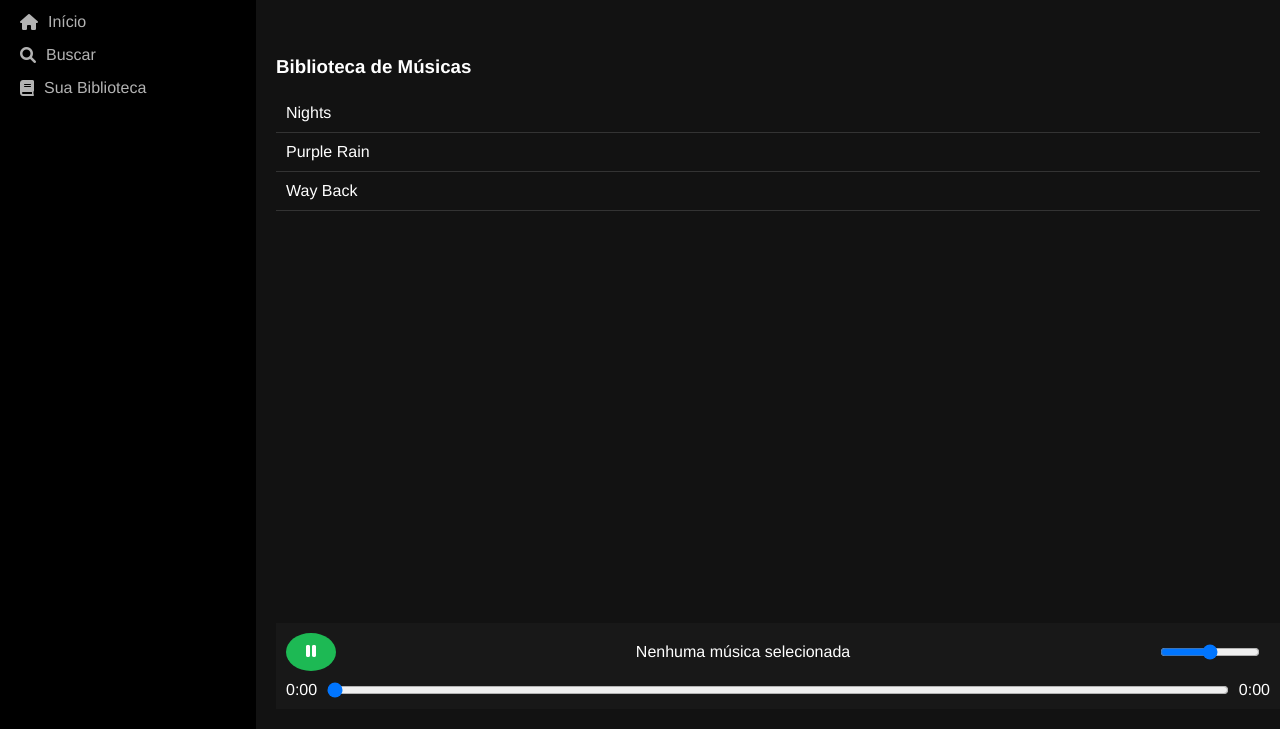
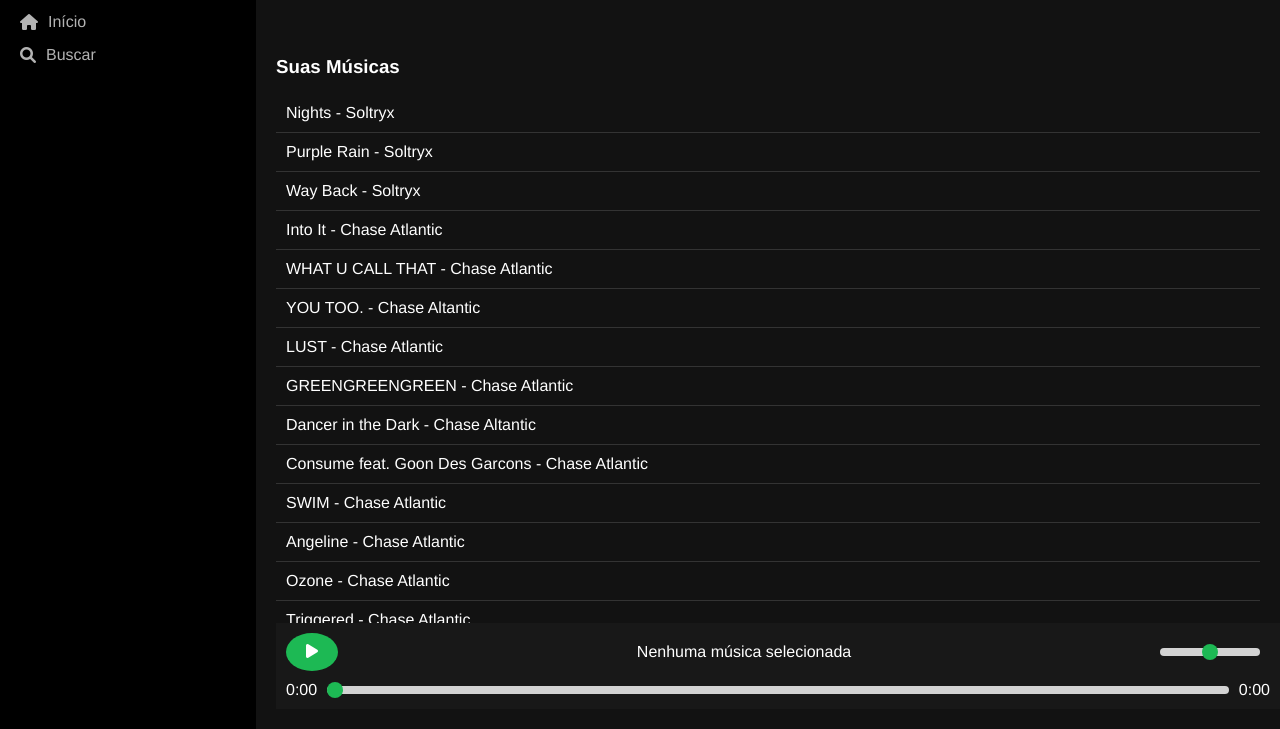
Before and after one commit to akiradv/spotify, a plain HTML site: page index.html in a window 1280 px wide. Both pictures are taken after a click on the button 312 px from the left and 723 px from the top of the page. Shown: the part 71-800 px from the top of the page. Drawn offline with Linux system fonts and the light colour scheme.

Commit message:
+ musicas

```diff
--- a/index.html
+++ b/index.html
@@ -14,7 +14,6 @@
             <ul>
                 <li><a href="#"><i class="fas fa-home"></i> Início</a></li>
                 <li><a href="#"><i class="fas fa-search"></i> Buscar</a></li>
-                <li><a href="#library"><i class="fas fa-book"></i> Sua Biblioteca</a></li>
             </ul>
         </nav>
     </div>
@@ -22,12 +21,12 @@
         <header>
             <h2>Bem-vindo ao AkiPlay</h2>
         </header>
-        <section id="library" class="music-library">
-            <h3>Biblioteca de Músicas</h3>
+        <div class="music-library">
+            <h3>Suas Músicas</h3>
             <ul id="music-list">
                 <!-- Lista de músicas será gerada aqui -->
             </ul>
-        </section>
+        </div>
         <footer>
             <div class="player-controls">
                 <button id="play-pause"><i class="fas fa-play"></i></button>
@@ -45,6 +44,6 @@
             </audio>
         </footer>
     </div>
-    <script src="script.js"></script>
+    <script src="scripts.js"></script>
 </body>
 </html>
--- a/script.js
+++ /dev/null
@@ -1,76 +0,0 @@
-document.addEventListener('DOMContentLoaded', () => {
-    const musicList = [
-        { title: "Música 1", artist: "Artista 1", src: "musics/Nights.wav" },
-        { title: "Música 2", artist: "Artista 2", src: "musics/Purple Rain.wav" },
-        { title: "Música 3", artist: "Artista 3", src: "musics/Way Back.wav" }
-    ];
-
-    let currentTrackIndex = 0;
-
-    const musicListElement = document.getElementById('music-list');
-    const audioPlayer = document.getElementById('audio-player');
-    const playPauseButton = document.getElementById('play-pause');
-    const currentTrackElement = document.getElementById('current-track');
-    const volumeControl = document.getElementById('volume-control');
-    const progressBar = document.getElementById('progress-bar');
-    const currentTimeElement = document.getElementById('current-time');
-    const durationElement = document.getElementById('duration');
-
-    function loadTrack(index) {
-        const music = musicList[index];
-        const musicName = music.src.split('/').pop().replace(/\.[^/.]+$/, "");
-        audioPlayer.src = music.src;
-        currentTrackElement.textContent = `Tocando: ${musicName}`;
-        playPauseButton.innerHTML = '<i class="fas fa-pause"></i>';
-        audioPlayer.play();
-    }
-
-    musicList.forEach((music, index) => {
-        const li = document.createElement('li');
-        const musicName = music.src.split('/').pop().replace(/\.[^/.]+$/, "");
-        li.textContent = musicName;
-        li.addEventListener('click', () => {
-            currentTrackIndex = index;
-            loadTrack(currentTrackIndex);
-        });
-        musicListElement.appendChild(li);
-    });
-
-    playPauseButton.addEventListener('click', () => {
-        if (audioPlayer.paused) {
-            audioPlayer.play();
-            playPauseButton.innerHTML = '<i class="fas fa-pause"></i>';
-        } else {
-            audioPlayer.pause();
-            playPauseButton.innerHTML = '<i class="fas fa-play"></i>';
-        }
-    });
-
-    volumeControl.addEventListener('input', (e) => {
-        audioPlayer.volume = e.target.value;
-    });
-
-    audioPlayer.addEventListener('timeupdate', () => {
-        const currentTime = audioPlayer.currentTime;
-        const duration = audioPlayer.duration;
-        progressBar.max = duration;
-        progressBar.value = currentTime;
-        currentTimeElement.textContent = formatTime(currentTime);
-        durationElement.textContent = formatTime(duration);
-    });
-
-    progressBar.addEventListener('input', (e) => {
-        audioPlayer.currentTime = e.target.value;
-    });
-
-    audioPlayer.addEventListener('ended', () => {
-        currentTrackIndex = (currentTrackIndex + 1) % musicList.length;
-        loadTrack(currentTrackIndex);
-    });
-
-    function formatTime(seconds) {
-        const minutes = Math.floor(seconds / 60);
-        const secs = Math.floor(seconds % 60);
-        return `${minutes}:${secs < 10 ? '0' : ''}${secs}`;
-    }
-});
--- /dev/null
+++ b/scripts.js
@@ -0,0 +1,103 @@
+document.addEventListener('DOMContentLoaded', () => {
+    const musicList = [
+        { title: "Nights", artist: "Soltryx", src: "musics/Nights.wav" },
+        { title: "Purple Rain", artist: "Soltryx", src: "musics/Purple Rain.wav" },
+        { title: "Way Back", artist: "Soltryx", src: "musics/Way Back.wav" },
+        { title: "Into It", artist: "Chase Atlantic", src: "musics/Into It.wav" },
+        { title: "WHAT U CALL THAT", artist: "Chase Atlantic", src: "musics/WHAT U CALL THAT.wav" },
+        { title: "YOU TOO.", artist: "Chase Altantic", src: "musics/YOU TOO.wav" },
+        { title: "LUST", artist: "Chase Atlantic", src: "musics/LUST.wav" },
+        { title: "GREENGREENGREEN", artist: "Chase Atlantic", src: "musics/GREENGREENGREEN.wav" },
+        { title: "Dancer in the Dark", artist: "Chase Altantic", src: "musics/Dancer in the Dark.wav" },
+        { title: "Consume feat. Goon Des Garcons", artist: "Chase Atlantic", src: "musics/Consume feat. Goon Des Garcons.wav" },
+        { title: "SWIM", artist: "Chase Atlantic", src: "musics/SWIM.wav" },
+        { title: "Angeline", artist: "Chase Atlantic", src: "musics/I'm Not Okay.wav" },
+        { title: "Ozone", artist: "Chase Atlantic", src: "musics/Ozone.wav" },
+        { title: "Triggered", artist: "Chase Atlantic", src: "musics/Triggered.wav" },
+        { title: "Keep It Up", artist: "Chase Atlantic", src: "musics/Keep It Up.wav" },
+        { title: "Okay", artist: "Chase Atlantic", src: "musics/Okay.wav" },
+        { title: "", artist: "Chase Atlantic", src: "musics/I'm Not Okay.wav" },
+        { title: "", artist: "Chase Atlantic", src: "musics/I'm Not Okay.wav" },
+        { title: "", artist: "Chase Atlantic", src: "musics/I'm Not Okay.wav" },
+        { title: "", artist: "Chase Atlantic", src: "musics/I'm Not Okay.wav" },
+        { title: "", artist: "Chase Atlantic", src: "musics/I'm Not Okay.wav" },
+        { title: "", artist: "Chase Atlantic", src: "musics/I'm Not Okay.wav" },
+        { title: "", artist: "Chase Atlantic", src: "musics/I'm Not Okay.wav" },
+        { title: "", artist: "Chase Atlantic", src: "musics/I'm Not Okay.wav" },
+
+    ];
+
+    let currentTrackIndex = 0;
+
+    const musicListElement = document.getElementById('music-list');
+    const audioPlayer = document.getElementById('audio-player');
+    const playPauseButton = document.getElementById('play-pause');
+    const currentTrackElement = document.getElementById('current-track');
+    const volumeControl = document.getElementById('volume-control');
+    const progressBar = document.getElementById('progress-bar');
+    const currentTimeElement = document.getElementById('current-time');
+    const durationElement = document.getElementById('duration');
+    let isMusicSelected = false;
+
+    function loadTrack(index) {
+        const music = musicList[index];
+        audioPlayer.src = music.src;
+        currentTrackElement.textContent = `Tocando: ${music.title} - ${music.artist}`;
+        playPauseButton.innerHTML = '<i class="fas fa-pause"></i>';
+        audioPlayer.play();
+    }
+
+    musicList.forEach((music, index) => {
+        const li = document.createElement('li');
+        li.textContent = `${music.title} - ${music.artist}`;
+        li.addEventListener('click', () => {
+            console.log(`Música selecionada: ${music.title}`);
+            currentTrackIndex = index;
+            loadTrack(currentTrackIndex);
+            isMusicSelected = true;
+        });
+        musicListElement.appendChild(li);
+    });
+
+    playPauseButton.addEventListener('click', () => {
+        if (!isMusicSelected) {
+            alert('Por favor, selecione uma música antes de dar play.');
+        } else {
+            if (audioPlayer.paused) {
+                audioPlayer.play();
+                playPauseButton.innerHTML = '<i class="fas fa-pause"></i>';
+            } else {
+                audioPlayer.pause();
+                playPauseButton.innerHTML = '<i class="fas fa-play"></i>';
+            }
+        }
+    });
+
+    volumeControl.addEventListener('input', (e) => {
+        audioPlayer.volume = e.target.value;
+    });
+
+    audioPlayer.addEventListener('timeupdate', () => {
+        const currentTime = audioPlayer.currentTime;
+        const duration = audioPlayer.duration;
+        progressBar.max = duration;
+        progressBar.value = currentTime;
+        currentTimeElement.textContent = formatTime(currentTime);
+        durationElement.textContent = formatTime(duration);
+    });
+
+    progressBar.addEventListener('input', (e) => {
+        audioPlayer.currentTime = e.target.value;
+    });
+
+    audioPlayer.addEventListener('ended', () => {
+        currentTrackIndex = (currentTrackIndex + 1) % musicList.length;
+        loadTrack(currentTrackIndex);
+    });
+
+    function formatTime(seconds) {
+        const minutes = Math.floor(seconds / 60);
+        const secs = Math.floor(seconds % 60);
+        return `${minutes}:${secs < 10 ? '0' : ''}${secs}`;
+    }
+});
--- a/styles.css
+++ b/styles.css
@@ -118,8 +118,56 @@ audio {
 }
 
 input[type="range"] {
+    appearance: none;
+    -webkit-appearance: none;
     width: 100px;
     margin: 0 10px;
+    background: transparent;
+}
+
+input[type="range"]::-webkit-slider-runnable-track {
+    width: 100%;
+    height: 8px;
+    cursor: pointer;
+    background: #d3d3d3;
+    border-radius: 5px;
+}
+
+input[type="range"]::-webkit-slider-thumb {
+    -webkit-appearance: none;
+    border: none;
+    height: 16px;
+    width: 16px;
+    border-radius: 50%;
+    background: #1db954;
+    cursor: pointer;
+    margin-top: -4px;
+    position: relative;
+    z-index: 1;
+}
+
+input[type="range"]::-moz-range-track {
+    background: #d3d3d3;
+    border-radius: 5px;
+}
+
+input[type="range"]::-moz-range-progress {
+    background-color: #1db954;
+    border-radius: 5px;
+}
+
+input[type="range"]::-ms-fill-lower {
+    background-color: #1db954;
+    border-radius: 5px;
+}
+
+input[type="range"]::-ms-fill-upper {
+    background: #d3d3d3;
+    border-radius: 5px;
+}
+
+input[type="range"]:focus {
+    outline: none;
 }
 
 .progress-container {
```
Also changed, not shown: 13 other files.
